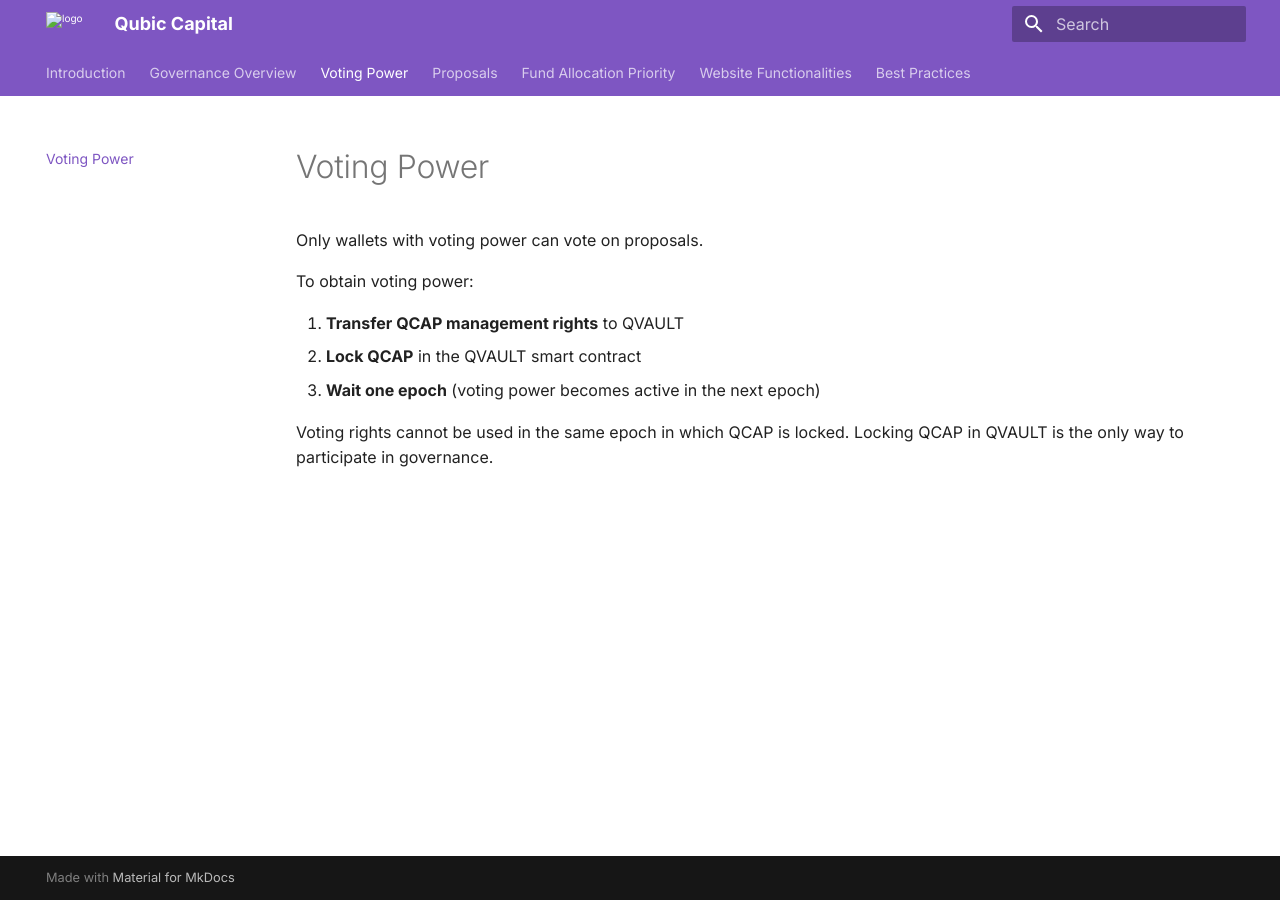
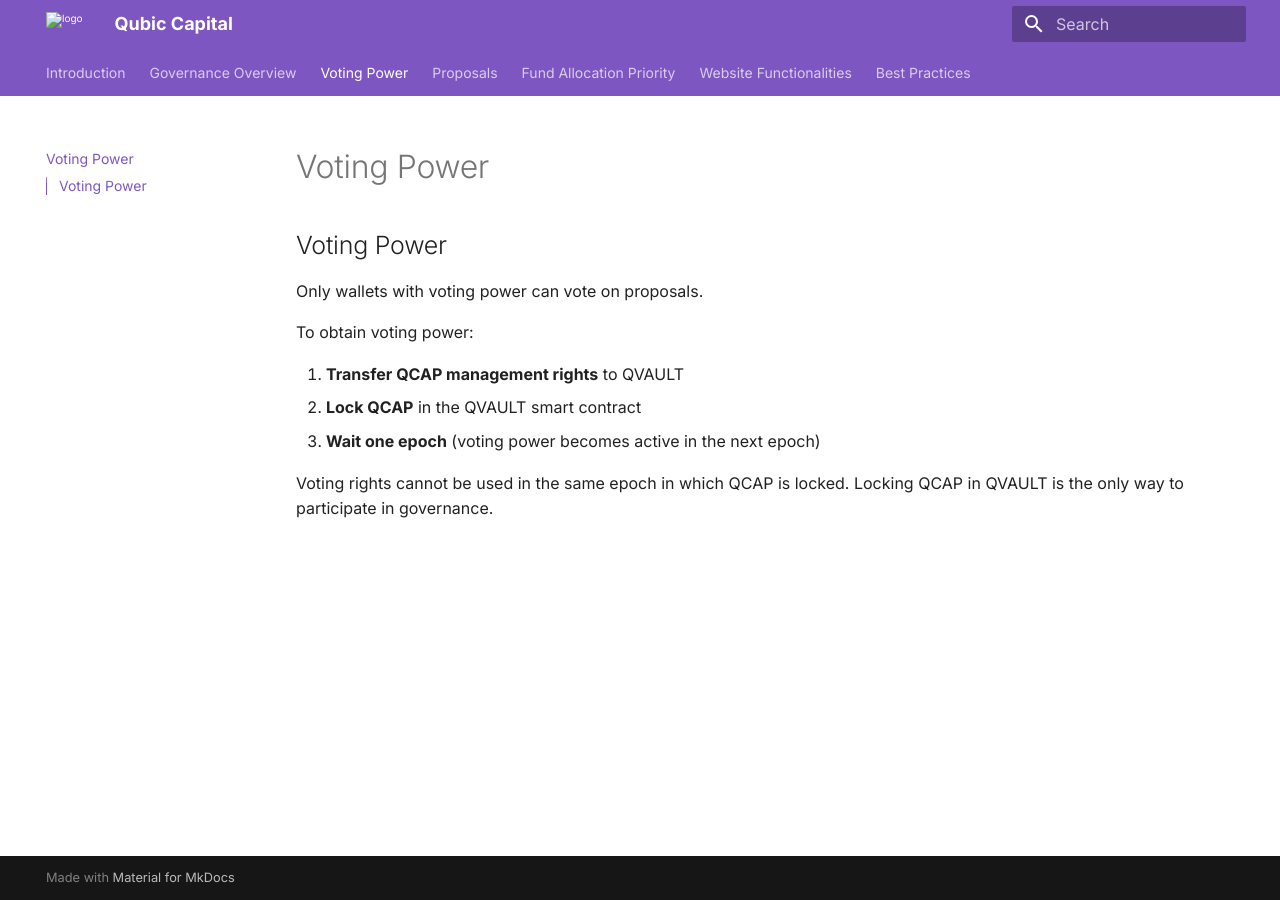
Before and after one commit to HermanToothrot10/qubic-capital-manual, an MkDocs documentation site: the page built from docs/voting-power.md, in a window 1280 px wide. Built offline with MkDocs 1.6.1 and Material for MkDocs 9.7.7, drawn with Linux system fonts in a browser that asks for light colours.

Commit message:
Update voting-power.md

```diff
--- a/docs/voting-power.md
+++ b/docs/voting-power.md
@@ -1,3 +1,5 @@
+## Voting Power
+
 Only wallets with voting power can vote on proposals.
 
 To obtain voting power:
```
